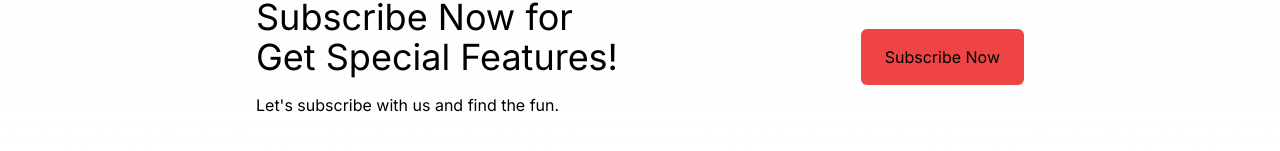
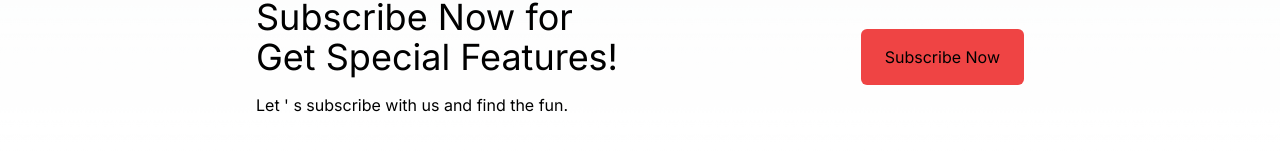
Before and after one commit to Sujoy-2811/privacy-shield-vpn, a Next.js app: page / in a window 1280 px wide. Shown: the part 3553-3704 px from the top of the page. Built offline with nearby package versions, Linux system fonts and the light colour scheme.

Commit message:
fix no-unescaped-entities issue

```diff
--- a/components/Subscribe.jsx
+++ b/components/Subscribe.jsx
@@ -8,7 +8,7 @@ function Subscribe() {
         <h2 className="  w-[17ch] text-4xl">
           Subscribe Now for Get Special Features!
         </h2>
-        <p>Let's subscribe with us and find the fun.</p>
+        <p>Let &apos; s subscribe with us and find the fun.</p>
       </div>
       <div>
         <ButtonPrimary>Subscribe Now</ButtonPrimary>
```
